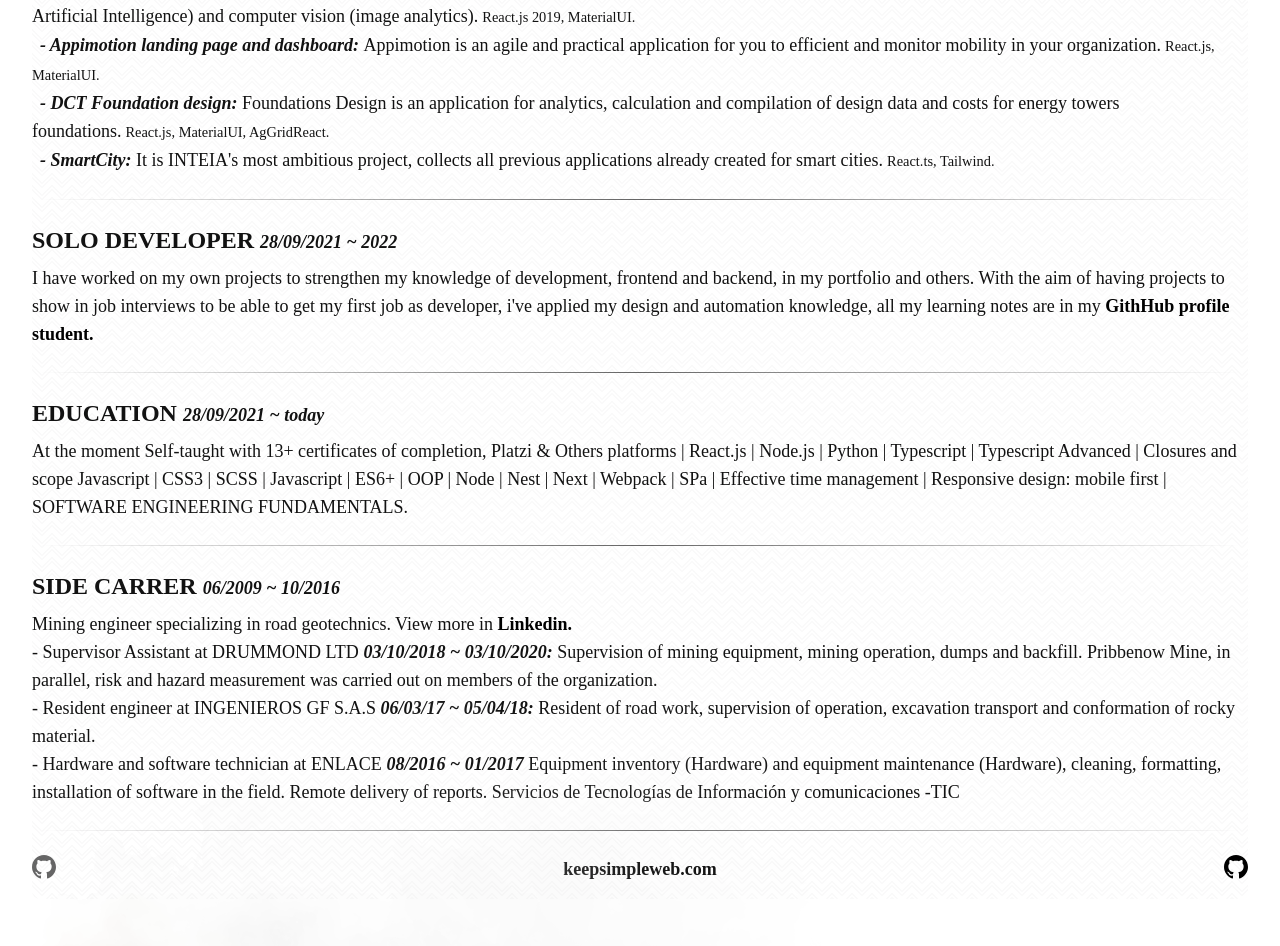
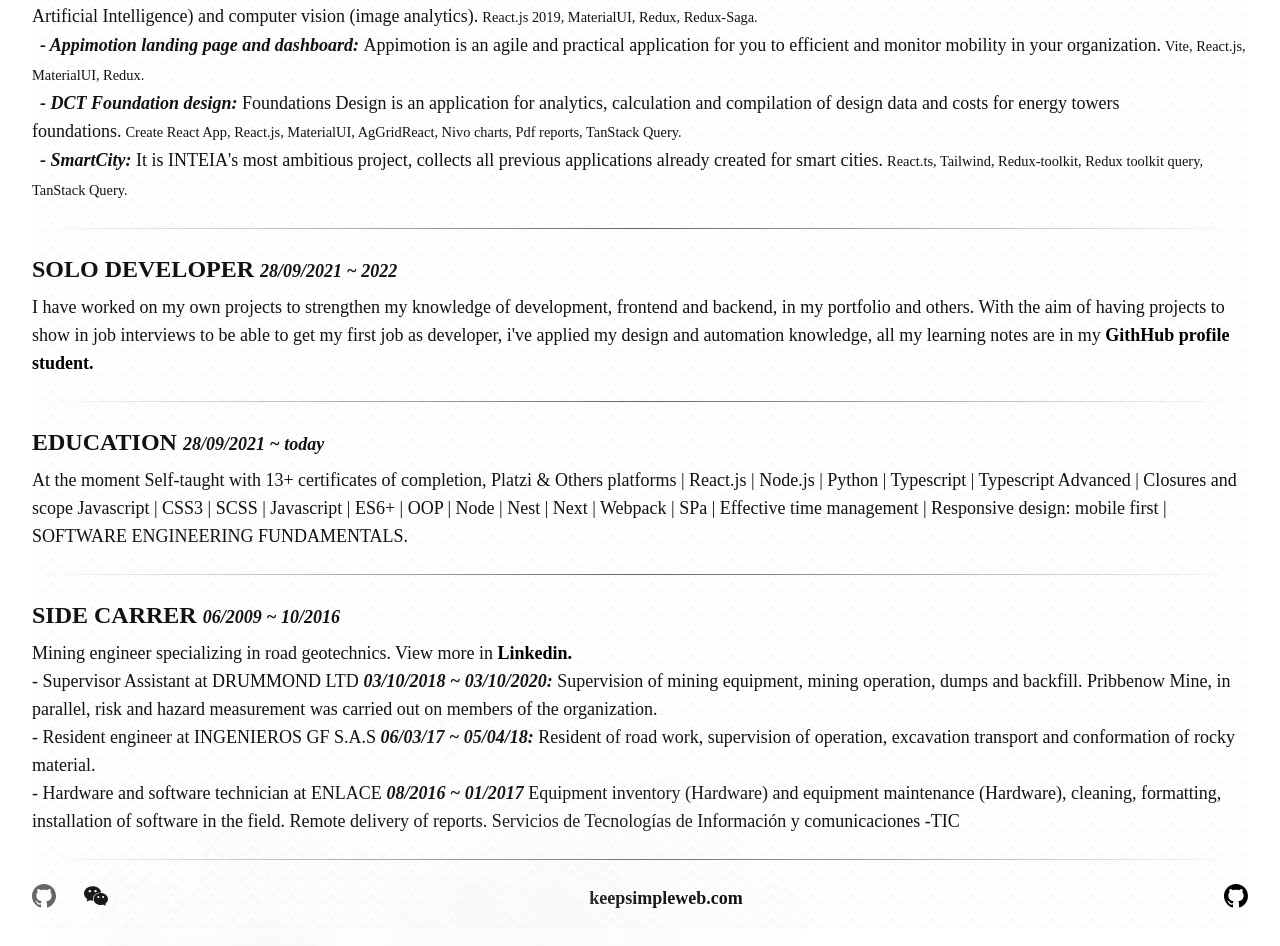
Before and after one commit to MrShortcut/cv, a React (Vite) app: page / in a window 1280 px wide. Shown: the part 580-1526 px from the top of the page. Built offline with nearby package versions, Linux system fonts and the light colour scheme.

Commit message:
🆕 feat: update stacks, added social networks

```diff
--- a/package.json
+++ b/package.json
@@ -3,7 +3,7 @@
   "private": true,
   "version": "0.0.0",
   "type": "module",
-  "homepage": "https://MrShorcut.github.io/",
+  "homepage": "https://MrShorcut.github.io/cv/",
   "scripts": {
     "predeploy" : "npm run build",
     "deploy" : "gh-pages -d dist",
--- a/src/components/Appimotion.tsx
+++ b/src/components/Appimotion.tsx
@@ -18,7 +18,7 @@
       )}
     > - Appimotion landing page and dashboard: </em>
     Appimotion is an agile and practical application for you to efficient and monitor mobility in your organization.
-    <small className='ml-1 text-black dark:text-white'>React.js, MaterialUI.</small>
+    <small className='ml-1 text-black dark:text-white'>Vite, React.js, MaterialUI, Redux.</small>
 
     {isShowAppi && <AnchorOpenWindow
       className='text-[#000] font-black dark:text-[#fff] mb-4 hover:text-purple-800 dark:hover:text-purple-500'
--- a/src/Cv.tsx
+++ b/src/components/Cv.tsx
@@ -134,7 +134,7 @@
       />
 
       <div className='text-black dark:text-white/70'>
-        Mining engineer specializing in road geotechnics. View more in <Space/>
+        Mining engineer specializing in road geotechnics. View more in <Space />
         <AnchorOpenWindow
           className='text-[#000] font-black dark:text-[#fff] mb-4 hover:text-purple-800 dark:hover:text-purple-500'
           title='Linkedin Rodrigo Moreno'
@@ -152,6 +152,7 @@
       <CoolHr className='mt-6 mb-6' />
 
       {!isPrinting && <div className='flex gap-2 justify-between -mb-44'>
+        <div className='flex gap-1 md:gap-7'>
           <AnchorOpenWindow
             className='text-[#000] font-black dark:text-[#fff] mb-4 hover:text-purple-800 dark:hover:text-purple-500'
             title='Github Rodrigo Moreno estudiante'
@@ -168,6 +169,23 @@
               </svg>
             }
           />
+          <AnchorOpenWindow
+            className='text-[#000] font-black dark:text-[#fff] mb-4 hover:text-purple-800 dark:hover:text-purple-500'
+            title='Rodrigo Moreno social network'
+            href='https://rroderickk.github.io/me-gndx'
+            text={
+              <svg
+                xmlns="http://www.w3.org/2000/svg"
+                width="24"
+                height="24"
+                className='fill-black/60 dark:fill-white/60'
+                viewBox="0 0 24 24"
+              >
+                <svg className='fill-black/90 dark:fill-white' width="24" height="24" xmlns="http://www.w3.org/2000/svg" fill-rule="evenodd" clip-rule="evenodd"><path d="M21.502 19.525c1.524-1.105 2.498-2.738 2.498-4.554 0-3.326-3.237-6.023-7.229-6.023s-7.229 2.697-7.229 6.023c0 3.327 3.237 6.024 7.229 6.024.825 0 1.621-.117 2.36-.33l.212-.032c.139 0 .265.043.384.111l1.583.914.139.045c.133 0 .241-.108.241-.241l-.039-.176-.326-1.215-.025-.154c0-.162.08-.305.202-.392zm-12.827-17.228c-4.791 0-8.675 3.236-8.675 7.229 0 2.178 1.168 4.139 2.997 5.464.147.104.243.276.243.471l-.03.184-.391 1.458-.047.211c0 .16.13.29.289.29l.168-.054 1.899-1.097c.142-.082.293-.133.46-.133l.255.038c.886.255 1.842.397 2.832.397l.476-.012c-.188-.564-.291-1.158-.291-1.771 0-3.641 3.542-6.593 7.911-6.593l.471.012c-.653-3.453-4.24-6.094-8.567-6.094zm5.686 11.711c-.532 0-.963-.432-.963-.964 0-.533.431-.964.963-.964.533 0 .964.431.964.964 0 .532-.431.964-.964.964zm4.82 0c-.533 0-.964-.432-.964-.964 0-.533.431-.964.964-.964.532 0 .963.431.963.964 0 .532-.431.964-.963.964zm-13.398-5.639c-.639 0-1.156-.518-1.156-1.156 0-.639.517-1.157 1.156-1.157.639 0 1.157.518 1.157 1.157 0 .638-.518 1.156-1.157 1.156zm5.783 0c-.639 0-1.156-.518-1.156-1.156 0-.639.517-1.157 1.156-1.157.639 0 1.157.518 1.157 1.157 0 .638-.518 1.156-1.157 1.156z"/></svg>
+              </svg>
+            }
+          />
+        </div>
 
         <AnchorOpenWindow
           className='text-[#000] font-black dark:text-[#fff] mb-4 hover:text-purple-800 dark:hover:text-purple-500'
--- a/src/components/D33p.tsx
+++ b/src/components/D33p.tsx
@@ -18,7 +18,9 @@
       )}
     > - D33P landing page and dashboard: </em>
     D33P automates capacity processes, detection, classification, and monitoring of road actors, by means (Deep Learning and Artificial Intelligence) and computer vision (image analytics).
-    <small className='ml-1 text-black dark:text-white'>React.js 2019, MaterialUI.</small>
+    <small className='ml-1 text-black dark:text-white'>
+      React.js 2019, MaterialUI, Redux, Redux-Saga.
+    </small>
 
     {isShowD33p && <AnchorOpenWindow
       className='text-[#000] font-black dark:text-[#fff] mb-4 hover:text-purple-800 dark:hover:text-purple-500'
--- a/src/components/DCT.tsx
+++ b/src/components/DCT.tsx
@@ -16,7 +16,9 @@
       )}
     > - DCT Foundation design: </em>
     Foundations Design is an application for analytics, calculation and compilation of design data and costs for energy towers foundations.
-    <small className='ml-1 text-black dark:text-white'>React.js, MaterialUI, AgGridReact.</small>
+    <small className='ml-1 text-black dark:text-white'>
+      Create React App, React.js, MaterialUI, AgGridReact, Nivo charts, Pdf reports, TanStack Query.
+    </small>
 
     {isShowDCT && <AnchorOpenWindow
       className='text-[#000] font-black dark:text-[#fff] mb-4 hover:text-purple-800 dark:hover:text-purple-500'
--- a/src/components/SmartCity.tsx
+++ b/src/components/SmartCity.tsx
@@ -18,7 +18,9 @@
       )}
     > - SmartCity: </em>
     It is INTEIA's most ambitious project, collects all previous applications already created for smart cities.
-    <small className='ml-1 text-black dark:text-white'>React.ts, Tailwind.</small>
+    <small className='ml-1 text-black dark:text-white'>
+      React.ts, Tailwind, Redux-toolkit, Redux toolkit query, TanStack Query.
+    </small>
 
     {isShowSmartCity && <AnchorOpenWindow
       className='text-[#000] font-black dark:text-[#fff] mb-4 hover:text-purple-800 dark:hover:text-purple-500'
--- a/src/components/index.ts
+++ b/src/components/index.ts
@@ -1,5 +1,6 @@
 export * from './AnchorOpenWindow';
 export * from './Appimotion';
+export * from './Cv';
 export * from './D33p';
 export * from './DCT';
 export * from './DefaultButton';
--- a/src/pages/CVpage.tsx
+++ b/src/pages/CVpage.tsx
@@ -1,6 +1,6 @@
 import { useCvContext } from '@context';
 import { TransitionAnimated } from '@components';
-import { Cv } from '../Cv';
+import { Cv } from '@components';
 
 
 export function CVpage () {
--- a/vite.config.ts
+++ b/vite.config.ts
@@ -6,7 +6,7 @@
 
 // https://vitejs.dev/config/
 export default defineConfig({
-  base: "/",
+  base: "/cv/",
   plugins: [ react(), tsconfigPaths() ],
   resolve: {
     alias: [
```
Lines whose indentation alone changed are shown as unchanged.
